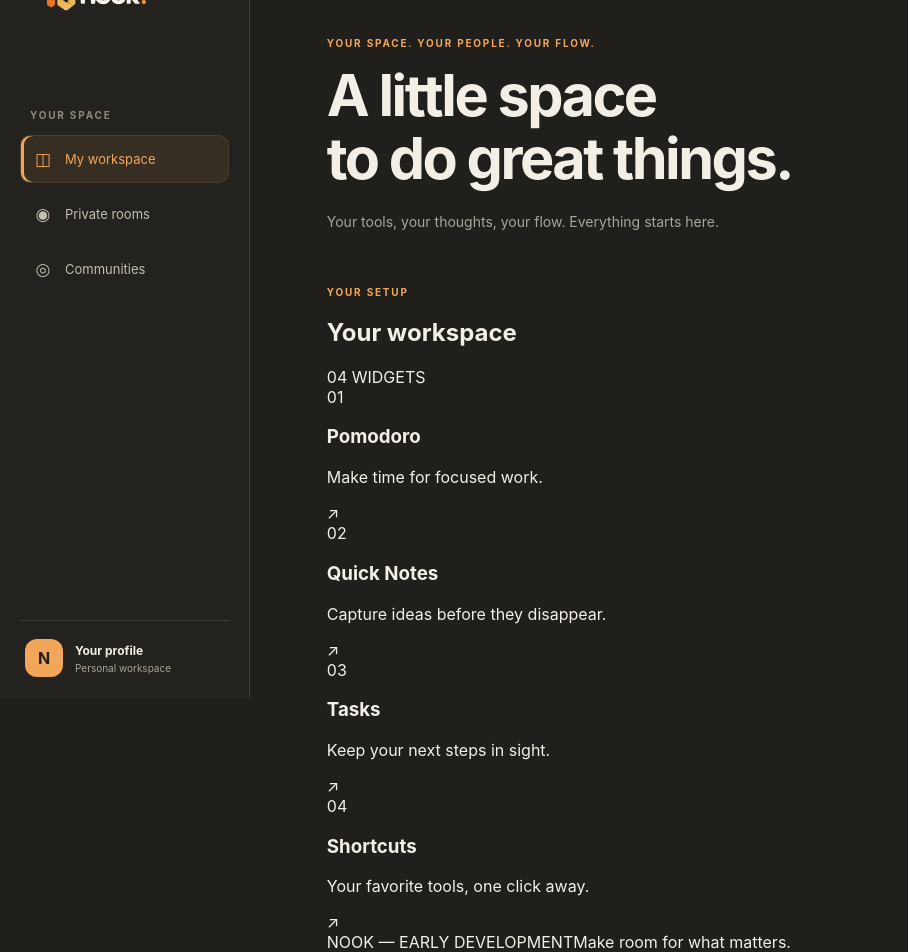
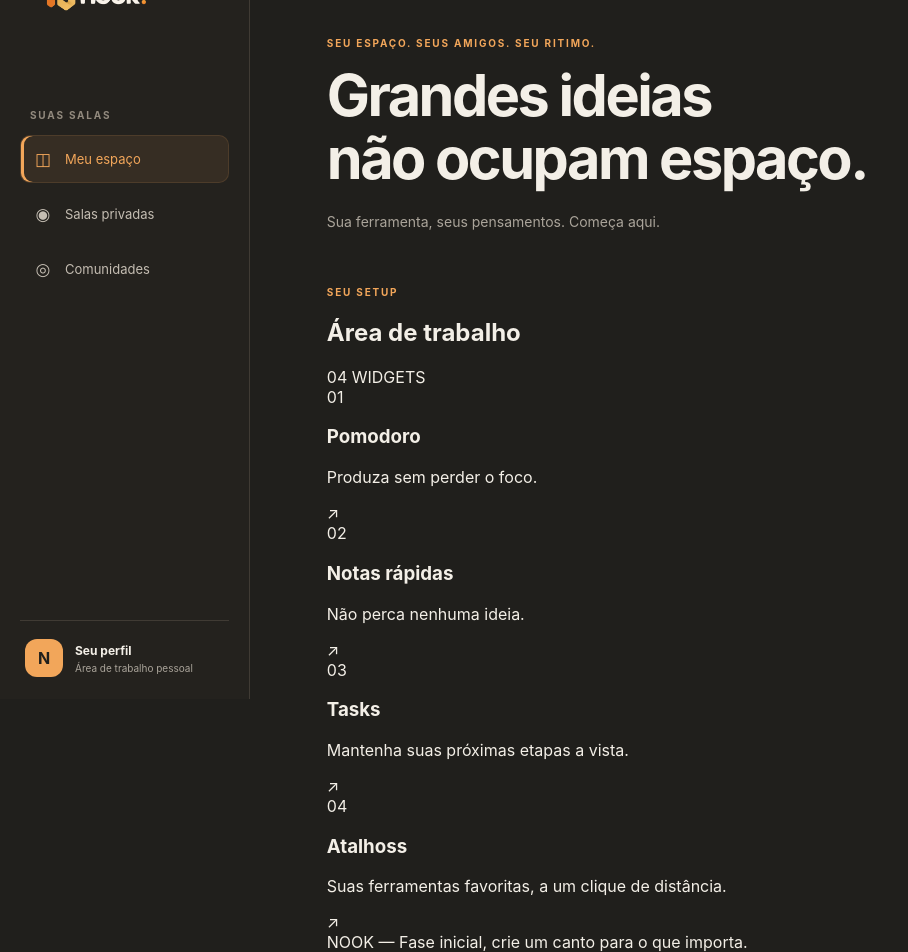
Before and after one commit to Miaunisul/Nook, a React (Vite) app in the folder apps/web/: page / in a window 1280 px wide. Shown: the part 101-1053 px from the top of the page, without its empty margins (0-908 px from the left). Built offline with nearby package versions, Linux system fonts and the light colour scheme.

Commit message:
feat(web): add Portuguese workspace interface

```diff
--- a/apps/web/src/App.tsx
+++ b/apps/web/src/App.tsx
@@ -3,22 +3,22 @@ const widgets = [
   {
     number: '01',
     name: 'Pomodoro',
-    description: 'Make time for focused work.',
+    description: 'Produza sem perder o foco.',
   },
   {
     number: '02',
-    name: 'Quick Notes',
-    description: 'Capture ideas before they disappear.',
+    name: 'Notas rápidas',
+    description: 'Não perca nenhuma ideia.',
   },
   {
     number: '03',
     name: 'Tasks',
-    description: 'Keep your next steps in sight.',
+    description: 'Mantenha suas próximas etapas a vista.',
   },
   {
     number: '04',
-    name: 'Shortcuts',
-    description: 'Your favorite tools, one click away.',
+    name: 'Atalhoss',
+    description: 'Suas ferramentas favoritas, a um clique de distância.',
   },
 ];
 
@@ -30,52 +30,51 @@ function App() {
          <img src="/Nook-Logo.png" alt="Nook" />
         </a>
 
-        <p className="sidebar-label">YOUR SPACE</p>
+        <p className="sidebar-label">SUAS SALAS</p>
 
         <nav className="navigation" aria-label="Main navigation">
           <a className="nav-link active" href="#workspace">
-            <span>◫</span> My workspace
+            <span>◫</span> Meu espaço
           </a>
           <a className="nav-link" href="#rooms">
-            <span>◉</span> Private rooms
+            <span>◉</span> Salas privadas
           </a>
           <a className="nav-link" href="#communities">
-            <span>◎</span> Communities
+            <span>◎</span> Comunidades
           </a>
         </nav>
 
         <div className="sidebar-bottom">
           <div className="profile-avatar">N</div>
           <div>
-            <strong>Your profile</strong>
-            <span>Personal workspace</span>
+            <strong>Seu perfil</strong>
+            <span>Área de trabalho pessoal</span>
           </div>
         </div>
       </aside>
 
       <section className="workspace" id="workspace">
         <header className="topbar">
-          <span className="breadcrumb">My workspace / Overview</span>
+          <span className="breadcrumb">Área de trabalho / Visão geral</span>
           <span className="status">
             <span className="status-dot" />
-            Ready to focus
+            Pronto para focar
           </span>
         </header>
 
         <div className="welcome">
-          <p className="eyebrow">YOUR SPACE. YOUR PEOPLE. YOUR FLOW.</p>
-          <h1>A little space<br />to do great things.</h1>
+          <p className="eyebrow">SEU ESPAÇO. SEUS AMIGOS. SEU RITIMO.</p>
+          <h1>Grandes ideias<br />não ocupam espaço.</h1>
           <p className="welcome-description">
-            Your tools, your thoughts, your flow.
-            Everything starts here.
+            Sua ferramenta, seus pensamentos. Começa aqui.
           </p>
         </div>
 
         <section className="widget-section" aria-labelledby="widgets-title">
           <div className="section-heading">
             <div>
-              <p className="eyebrow">YOUR SETUP</p>
-              <h2 id="widgets-title">Your workspace</h2>
+              <p className="eyebrow">SEU SETUP</p>
+              <h2 id="widgets-title">Área de trabalho</h2>
             </div>
             <span className="widget-count">04 WIDGETS</span>
           </div>
@@ -97,8 +96,8 @@ function App() {
         </section>
 
         <footer className="workspace-footer">
-          <span>NOOK — EARLY DEVELOPMENT</span>
-          <span>Make room for what matters.</span>
+          <span>NOOK — Fase inicial,</span>
+          <span> crie um canto para o que importa.</span>
         </footer>
       </section>
     </main>
```
